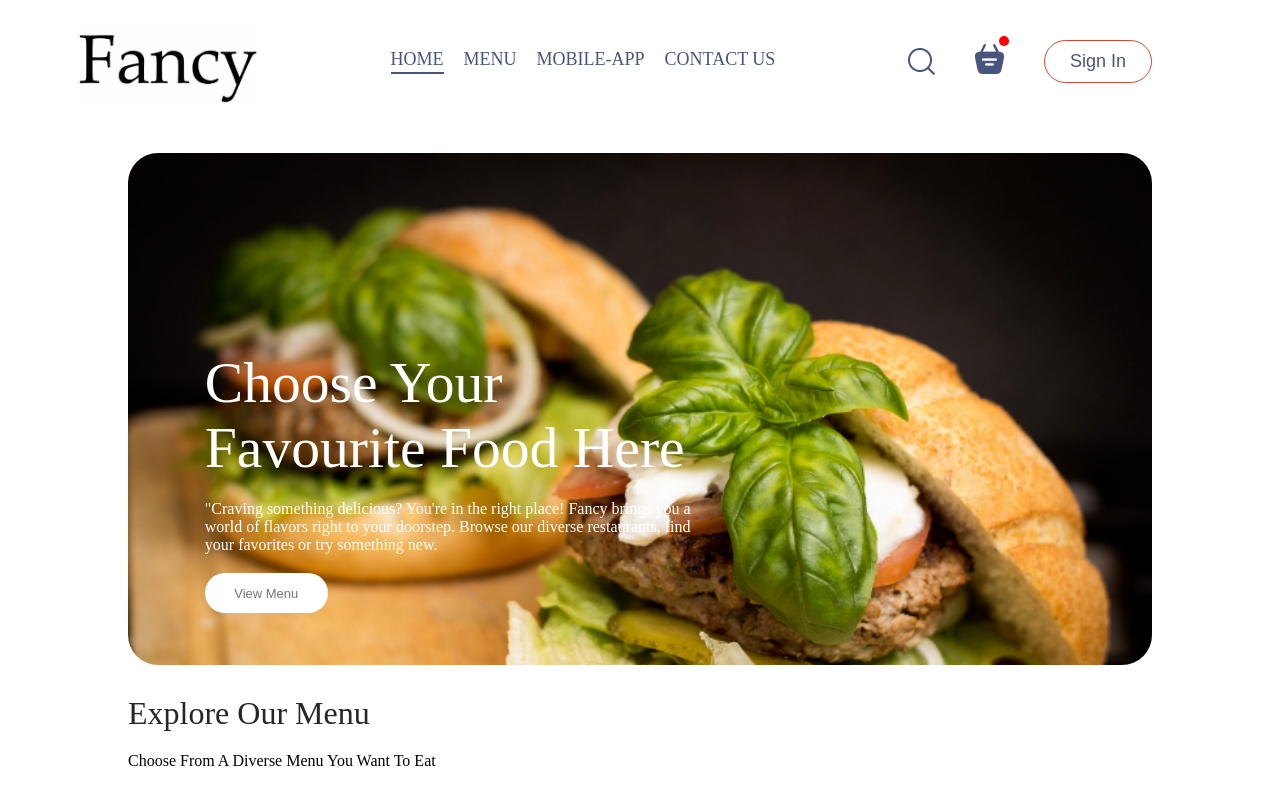
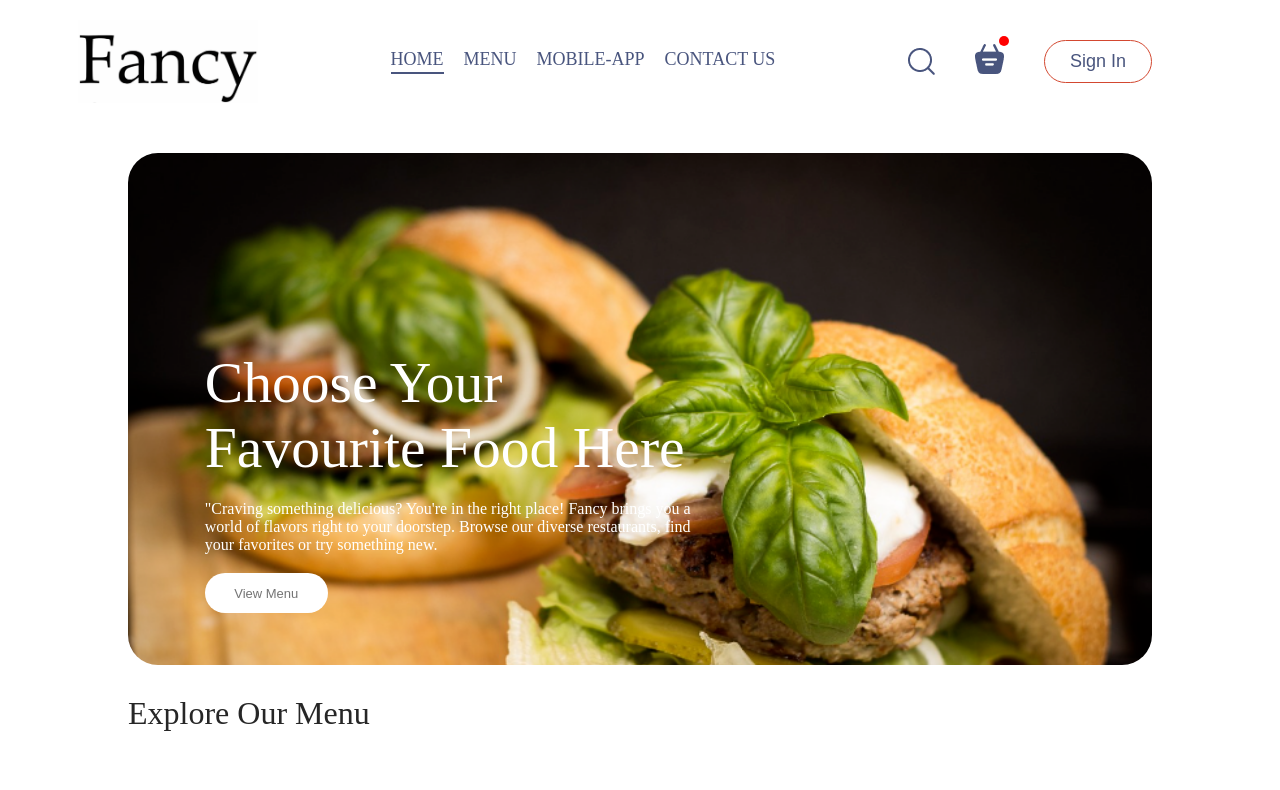
Before and after one commit to mehmetpektass/Food-Delivery-MERN-Stack, a React (Vite) app in the folder project/client/: page / in a window 1280 px wide. Shown: the top 790 px of the page. Built offline with nearby package versions, Linux system fonts and the light colour scheme.

Commit message:
edited text of explore menu

```diff
--- a/project/client/src/components/ExploreMenu/ExploreMenu.jsx
+++ b/project/client/src/components/ExploreMenu/ExploreMenu.jsx
@@ -6,7 +6,7 @@ const ExploreMenu = ({category , setCategory}) => {
   return (
    <div className='explore-menu' id='explore-menu'>
         <h1>Explore Our Menu</h1>
-        <p className='explore-menu-text'>Choose From A Diverse Menu You Want To Eat</p>
+        <p className='explore-menu-text'></p>
         <div className='explore-menu-list'>
             {menu_list.map ((item , index) => {
                 return (
```
Also changed, not shown: 2 other files (tests, documents, lock files or other folders).
